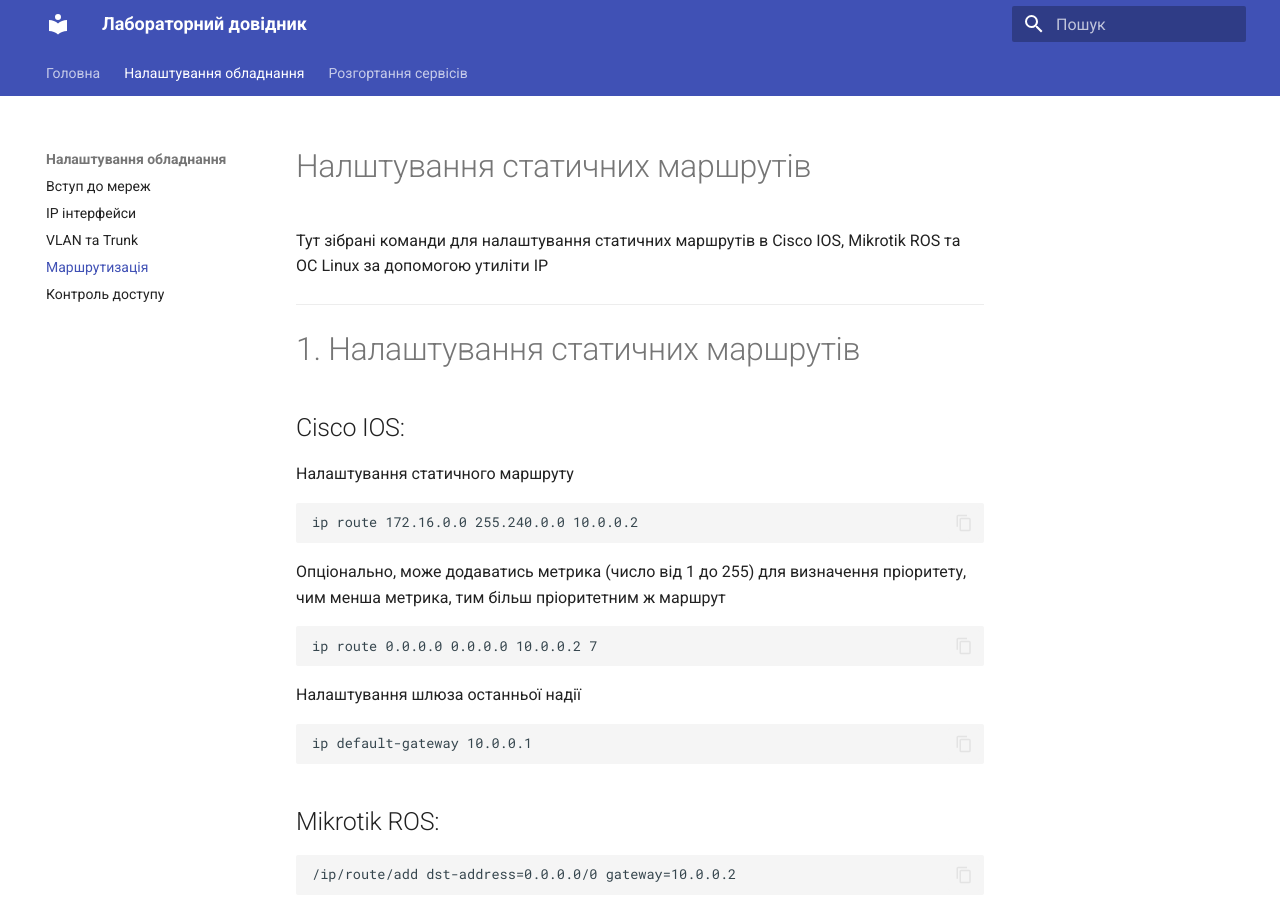
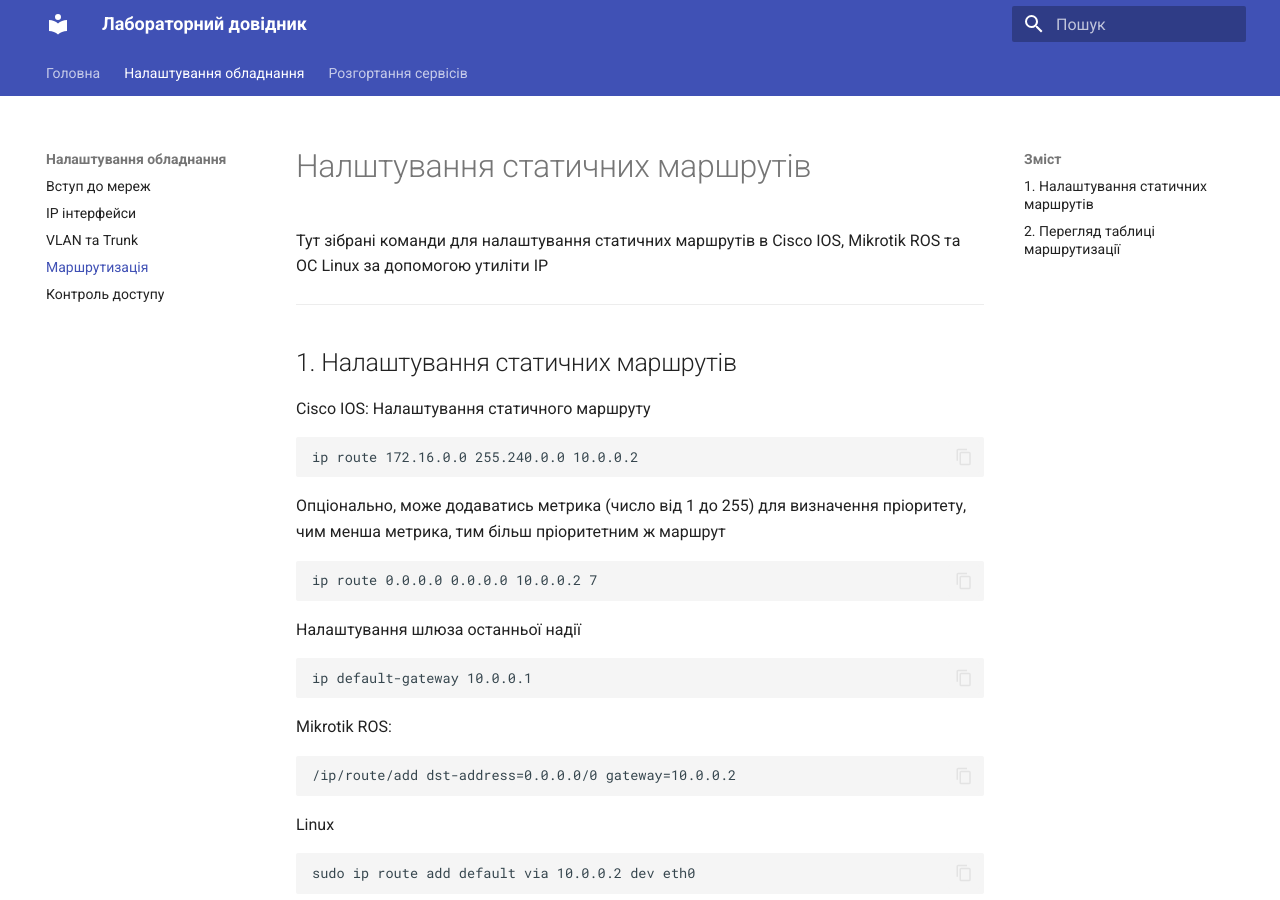
Before and after one commit to left769/21-docs, an MkDocs documentation site: the page built from docs/network-configs/routing.md, in a window 1280 px wide and 900 px high. Built offline with MkDocs 1.6.1 and Material for MkDocs 9.7.7, drawn with Linux system fonts in a browser that asks for light colours.

Commit message:
changed routing

```diff
--- a/docs/network-configs/routing.md
+++ b/docs/network-configs/routing.md
@@ -5,8 +5,8 @@
 ------------------------------------------------------------------------
 
 
-# 1. Налаштування статичних маршрутів
-## Cisco IOS:
+## 1. Налаштування статичних маршрутів
+Cisco IOS:
 Налаштування статичного маршруту
 
     ip route 172.16.0.0 255.240.0.0 10.0.0.2
@@ -19,11 +19,11 @@
 
     ip default-gateway 10.0.0.1
 
-## Mikrotik ROS:
+Mikrotik ROS:
 
     /ip/route/add dst-address=0.0.0.0/0 gateway=10.0.0.2
 
-## Linux
+Linux
 
     sudo ip route add default via 10.0.0.2 dev eth0
 
@@ -31,15 +31,15 @@
 
     sudo ip route add 0.0.0.0/0 via 10.0.0.2 dev eth0
 
-# 2. Перегляд таблиці маршрутизації
-## Cisco IOS:
+## 2. Перегляд таблиці маршрутизації
+Cisco IOS:
 
     show ip route
 
-## Mikrotik ROS
+Mikrotik ROS
 
     /ip/route/print
 
-## Linux
+Linux
 
     ip route
```
